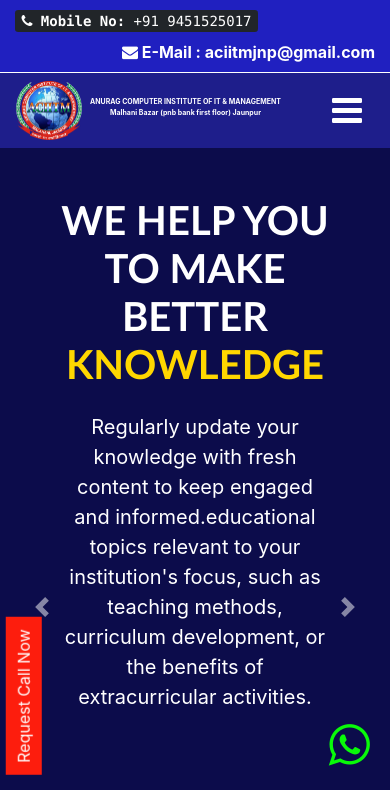
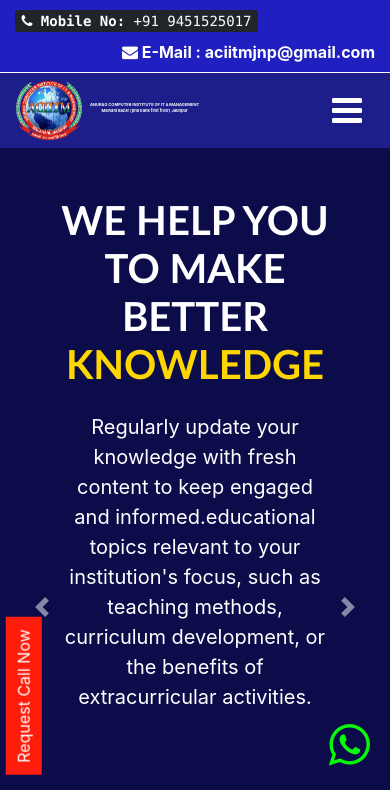
Before and after one commit to Rahulvsk/jnucheck2.github.io, a plain HTML site: page index.html in a window 390 px wide. Shown: the top 790 px of the page. Drawn offline with nearby package versions, Linux system fonts and the light colour scheme; files whose address does not match are found by name.

Commit message:
Update style.css

```diff
--- a/public/css/style.css
+++ b/public/css/style.css
@@ -327,7 +327,7 @@ header {
 @media only screen and (max-width: 768px) {
     /* For mobile phones: */
     .instName {
-    font-size:7px !important;
+    font-size:4px !important;
     }
     .lg-img{
         height:59px;
```
